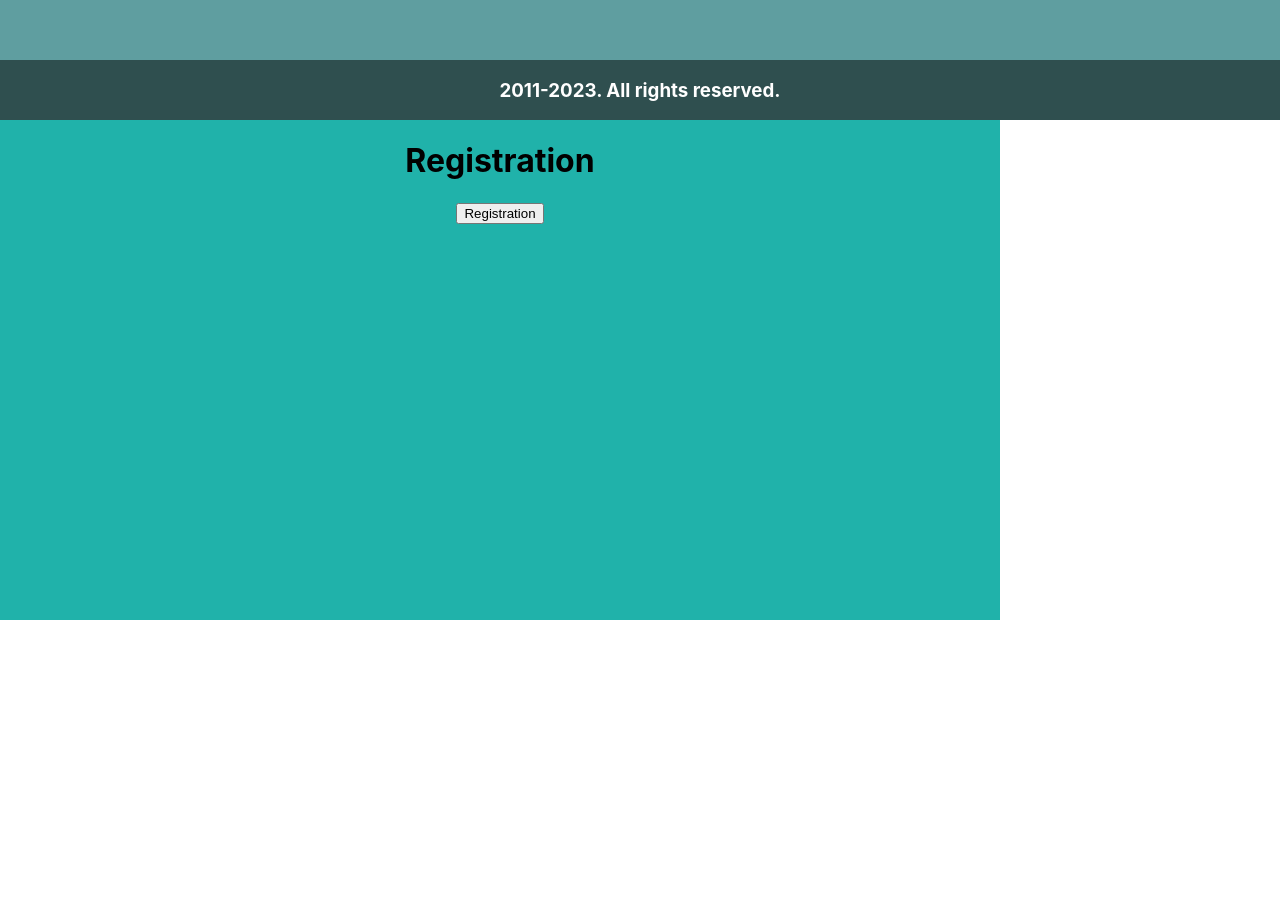
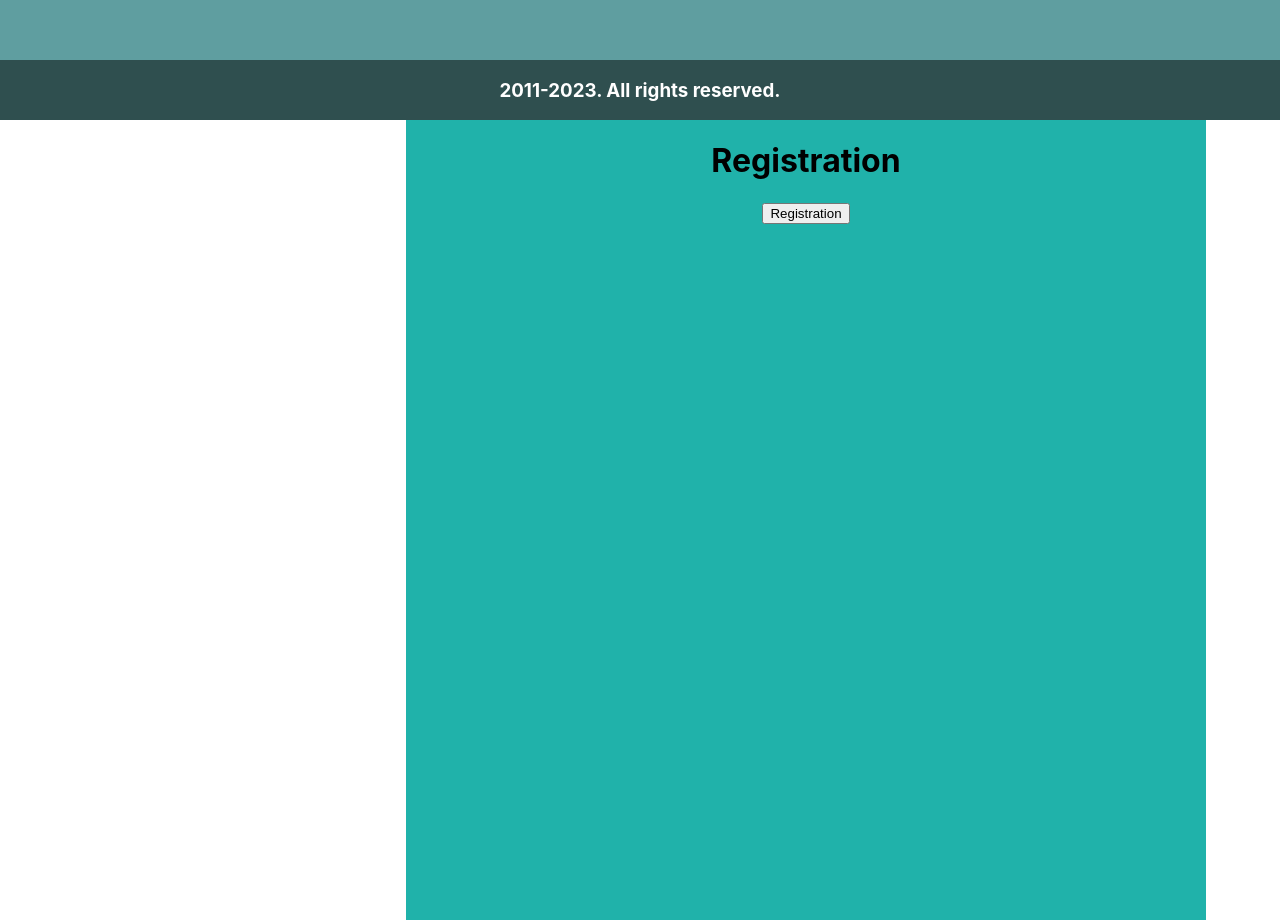
Before and after one commit to strandpunk/test, a React (Create React App) app: page / in a window 1280 px wide. Shown: the part 780-1700 px from the top of the page. Before the commit the page ends 1400 px from the top, so only its background shows below. Built offline with nearby package versions, Linux system fonts and the light colour scheme.

Commit message:
form update

```diff
--- a/src/components/Form/Form.css
+++ b/src/components/Form/Form.css
@@ -1,5 +1,6 @@
 .form__wrapper{
     background-color: lightseagreen;
-    width: 1000px;
-    height: 500px;
+    width: 800px;
+    height: 800px;
+    margin-left: 50%;
 }
```
